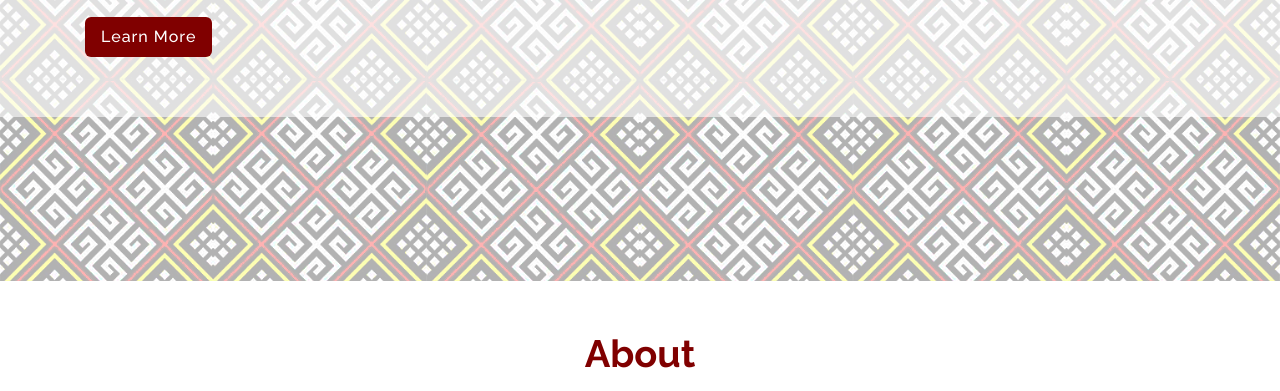
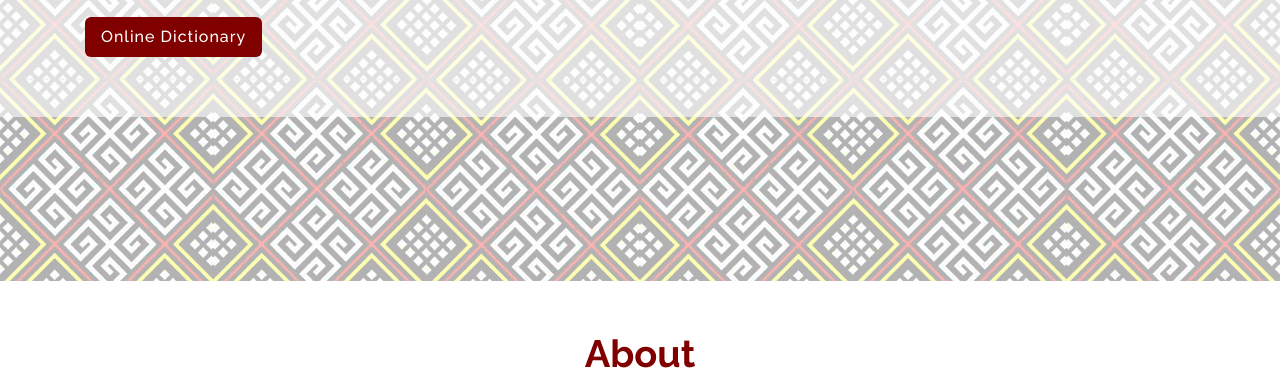
Before and after one commit to nunukragang/nunukragang-web, a plain HTML site: page index.html in a window 1280 px wide. Shown: the part 409-800 px from the top of the page. Drawn offline with nearby package versions, Linux system fonts and the light colour scheme.

Commit message:
Update index.html

```diff
--- a/index.html
+++ b/index.html
@@ -63,7 +63,7 @@
           <div class="col-lg-8 pt-4 pt-lg-0 order-2 order-lg-1 d-flex flex-column">
             <h1>Nunukragang Project</h1>
             <h2>A community-based organisation dedicated to empowering people to collaborate and build their own native language dictionary.</h2>
-            <div><a href="#about" class="button">Learn More</a></div>
+            <div><a href="https://app.nunukragang.org" class="button">Online Dictionary</a></div>
           </div>
         </div>
       </div>
```
